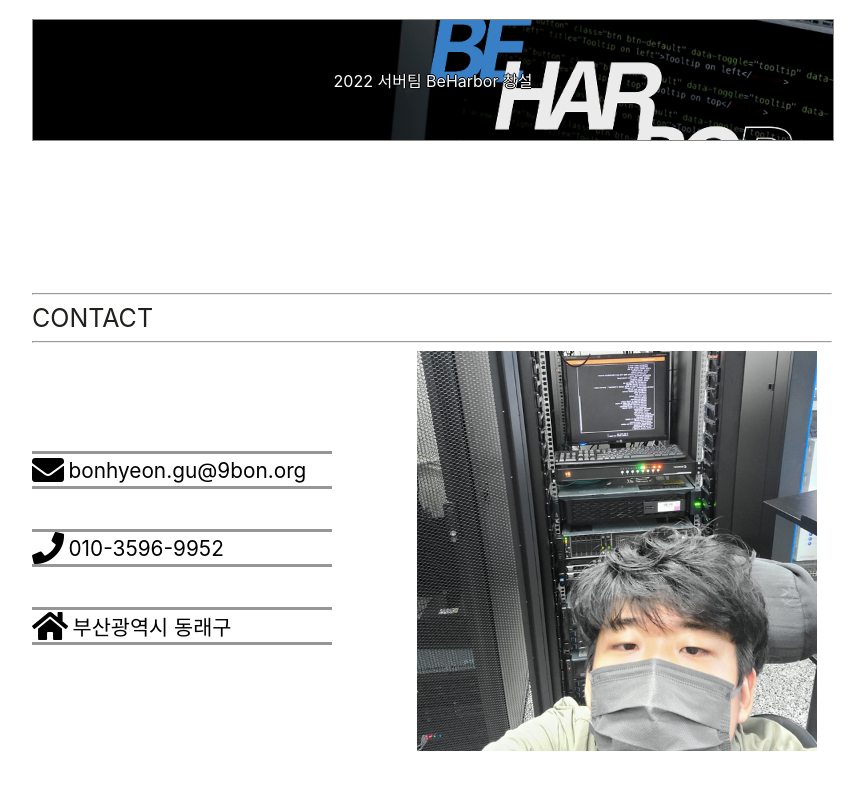
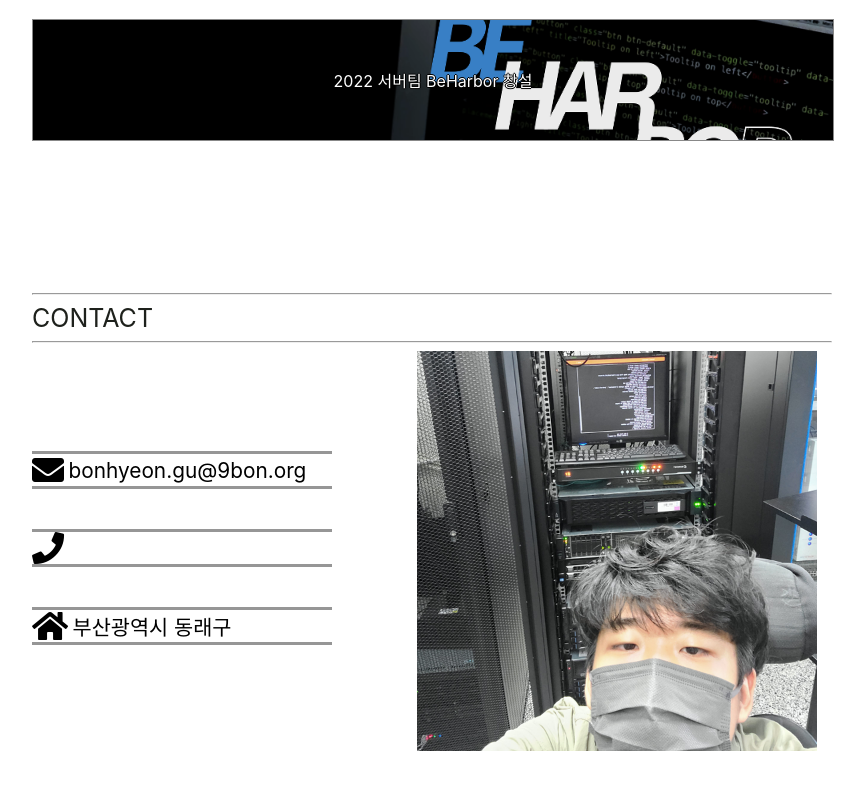
Before and after one commit to BonhyeonGu/Portfolio, a React (Create React App) app: page / in a window 1280 px wide. Shown: the part 1952-2741 px from the top of the page, without its empty margins (338-1203 px from the left). Built offline with nearby package versions, Linux system fonts and the light colour scheme.

Commit message:
전화번호 숨겨둠 - 크롤링 색인이 앞 사이트에 있음

```diff
--- a/src/component/CContact.js
+++ b/src/component/CContact.js
@@ -27,7 +27,7 @@ export default function CContact() {
                             <i class="fas fa-envelope fa-2x"></i>&nbsp;<span className={styles.infoText}>bonhyeon.gu@9bon.org</span>
                         </div><br /><br />
                         <div className={styles.boxInfo}>
-                            <i class="fas fa-phone fa-2x"></i>&nbsp;<span className={styles.infoText}>010-3596-9952</span>
+                            <i class="fas fa-phone fa-2x"></i>&nbsp;<span className={styles.infoText}></span>
                         </div><br /><br />
                         <div className={styles.boxInfo}>
                             <i class="fas fa-home fa-2x"></i>&nbsp;<span className={styles.infoText}>부산광역시 동래구</span>
```
